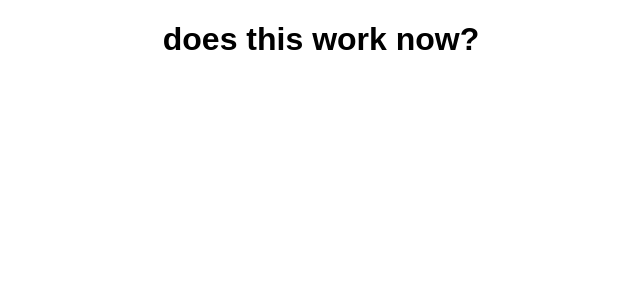
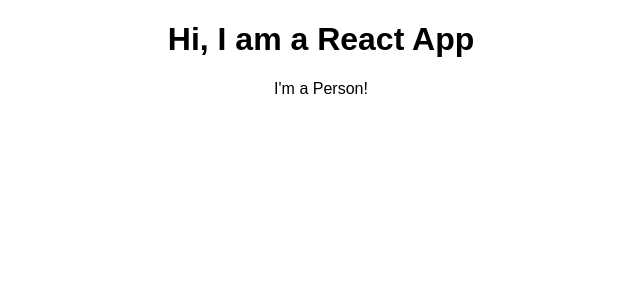
Before and after one commit to haluskua/react-complete-guide, a React (Create React App) app: page / in a window 1280 px wide. Shown: the top 300 px of the page, without its empty margins (319-959 px from the left). Built offline with nearby package versions, Linux system fonts and the light colour scheme.

Commit message:
added first component to App.js

```diff
--- a/src/App.js
+++ b/src/App.js
@@ -1,19 +1,21 @@
 import React, { Component } from "react";
 import "./App.css";
+import Person from "./Person/Person";
 
 class App extends Component {
   render() {
-    // return (
-    //   <div className="App">
-    //     <h1>Hi, I am a React App</h1>
-    //   </div>
+    return (
+      <div className="App">
+        <h1>Hi, I am a React App</h1>
+        <Person />
+      </div>
+    );
+    // return React.createElement("div", null, "h1", "Hi, I'm a React!!");
+    // return React.createElement(
+    //   "div",
+    //   null,
+    //   React.createElement("h1", { className: "App" }, "does this work now?")
     // );
-    // return React.createElement("div", null, "h1", "Hi, I'm a React!!");
-    return React.createElement(
-      "div",
-      null,
-      React.createElement("h1", { className: "App" }, "does this work now?")
-    );
   }
 }
 
--- /dev/null
+++ b/src/Person/Person.js
@@ -0,0 +1,24 @@
+// in its simplest form a component is just a function that returns some jsx code
+
+// function person() {
+//     return <h2></h2>
+// }
+
+// var person = function () {
+
+// }
+
+// But we want to use ES6
+
+// const person = function(){
+
+// }
+
+import React from 'react';
+
+const person = () => {
+    return <p>I'm a Person!</p>
+}
+
+
+export default person;
```
